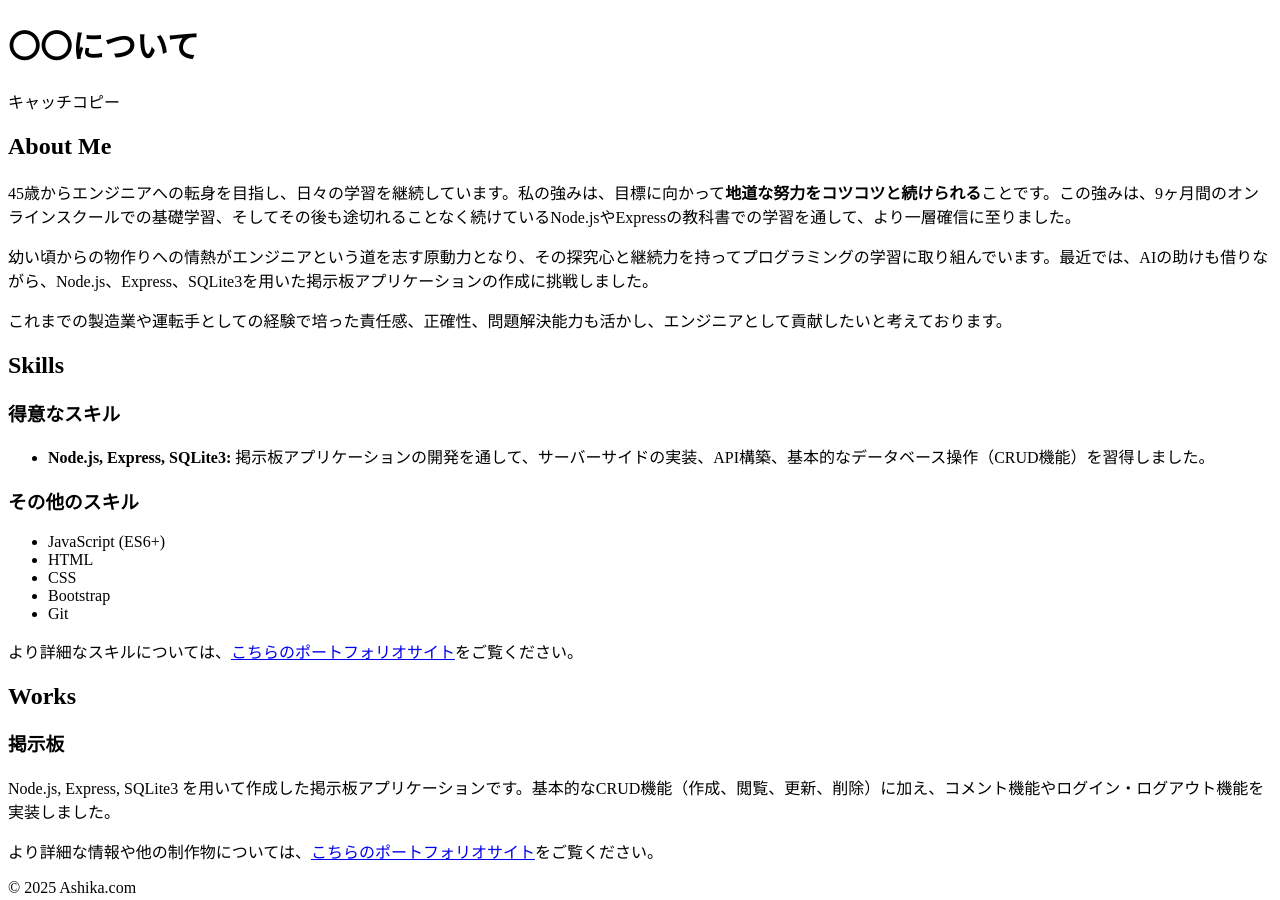
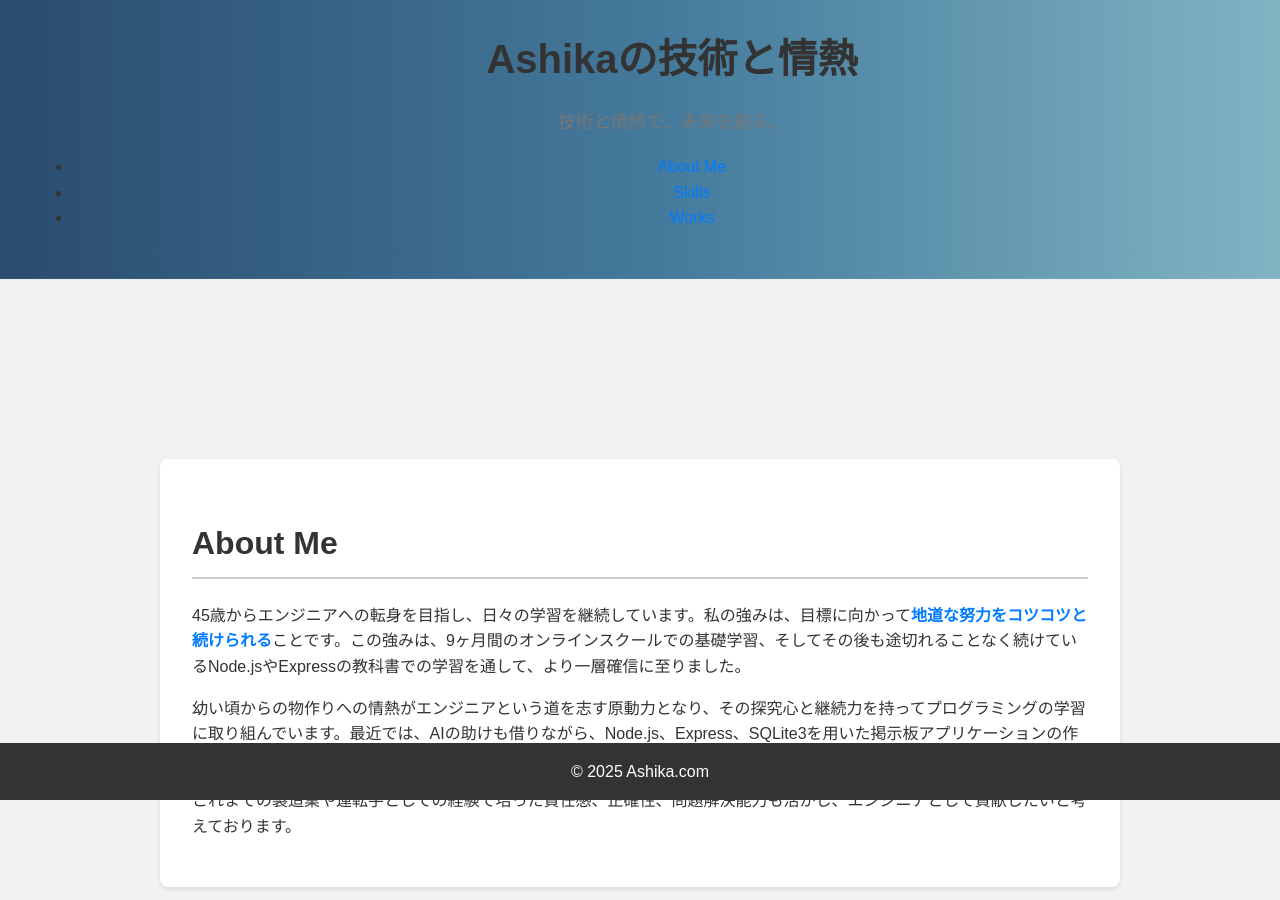
Before and after one commit to Ashika-18/my_lp, a plain HTML site: page index.html in a window 1280 px wide. Shown: the top 900 px of the page. Drawn offline with Linux system fonts and the light colour scheme.

Commit message:
headerアニメーション完成

```diff
--- a/index.html
+++ b/index.html
@@ -4,13 +4,20 @@
 <head>
     <meta charset="UTF-8">
     <meta name="viewport" content="width=device-width, initial-scale=1.0">
-    <title>ランディングページ</title>
+    <title>Ashikaのランディングページ</title>
     <link rel="stylesheet" href="style.css">
 </head>
 <body>
     <header>
-        <h1>〇〇について</h1>
-        <p>キャッチコピー</p>
+        <h1>Ashikaの技術と情熱</h1>
+        <p>技術と情熱で、未来を創る。</p>
+        <nav>
+            <ul>
+                <li><a href="#about">About Me</a></li>
+                <li><a href="#skills">Skills</a></li>
+                <li><a href="#works">Works</a></li>
+            </ul>
+        </nav>
     </header>
 
     <main class="container py-5">
@@ -53,9 +60,8 @@
     </main>
 
     <footer>
-        <p>&copy; 2025 Ashika.com</p>
+        <p >&copy; 2025 Ashika.com</p>
     </footer>
-
     <script src="javascript.js"></script>
 </body>
 </html>
--- a/javascript.js
+++ b/javascript.js
@@ -0,0 +1,29 @@
+document.addEventListener('DOMContentLoaded', function() {
+    //headerアニメーション
+    const header = document.querySelector('header');
+
+    window.addEventListener('scroll', function() {
+        if (window.scrollY > 50) { // 少しスクロールしたらクラスを追加
+            header.classList.add('scrolled-header');
+        } else {
+            header.classList.remove('scrolled-header');
+        }
+    });
+
+    //navアニメーション
+    const navLinks = document.querySelectorAll('a[href^="#"]');
+
+    navLinks.forEach(link => {
+        link.addEventListener('click', function(e) {
+            e.preventDefault();
+
+            const targetId = this.getAttribute('href');
+            const targetElement = document.querySelector(targetId);
+
+            if (targetElement) {
+                targetElement.scrollIntoView({ behavior: 'smooth' });
+            }
+        });
+    });
+    console.log('JavaScriptファイルが読み込まれました!');
+});
--- a/style.css
+++ b/style.css
@@ -0,0 +1,135 @@
+body {
+    font-family: 'Arial', sans-serif;
+    margin: 0;
+    /*padding: 0;*/
+    padding-top: 311px;
+    background-color: #f3f2f2; /* 明るい背景色 */
+    color: #333; /* 濃いめの文字色 */
+    line-height: 1.6;
+    /* パターン */
+}
+main {
+    padding-top: 0; /* ヘッダーの高さに合わせて調整 */
+    margin-top: -311px;
+}
+
+header {
+    /* 既存のスタイル */
+    color: #333;
+    padding: 0 2rem 2rem 2rem;
+    text-align: center;
+    border-bottom: 1px solid #eee;
+    position: fixed; /* 上部に固定 */
+    top: 0;
+    left: 0;
+    width: 100%;
+    z-index: 100;
+    background-color: rgba(255, 255, 255, 0.95); /* 少し透明な白 */
+    /* 背景 */
+    background-image: linear-gradient(to right, #a8dadc, #457b9d, #1d3557, #457b9d, #a8dadc);
+    background-size: 300% 100%; /* 色数が増えたので少し広めに */
+    animation: gradientAnimation 10s infinite alternate;
+}
+
+/* header背景アニメーション */
+@keyframes gradientAnimation {
+    0% { background-position: 0% 50%; }
+    100% { background-position: 100% 50%; }
+}
+
+/* スクロールされたら背景色を少し濃くする */
+.scrolled-header {
+    border-bottom: 1px solid #ccc;
+    /* スクロール時も格子模様を表示 */
+    background-image: linear-gradient(to right, transparent 99%, rgba(255, 0, 0, 0.8) 100%),
+                      linear-gradient(to bottom, transparent 99%, rgba(255, 0, 0, 0.8) 100%);
+    background-size: 20px 20px; /* 格子の間隔 */
+}
+
+
+header h1 {
+    font-size: 2.5rem;
+    margin-bottom: 0.5rem;
+}
+
+header p {
+    font-size: 1.1rem;
+    color: #777;
+}
+
+.container {
+    max-width: 960px;
+    margin: 0 auto;
+    padding: 2rem;
+    padding-top: calc(2rem + 100px); /* headerのpaddingとmainのpaddingを考慮 */
+    padding-bottom: 2rem;
+}
+
+.py-5 {
+    padding-top: calc(3rem + 100px);
+    padding-bottom: 3rem;
+}
+
+.mb-5 {
+    margin-bottom: 3rem;
+}
+
+section {
+    background-color: #fff;
+    padding: 2rem;
+    margin-bottom: 2rem;
+    border-radius: 8px;
+    box-shadow: 0 2px 4px rgba(0, 0, 0, 0.1);
+}
+
+section h2 {
+    font-size: 2rem;
+    color: #333;
+    margin-bottom: 1.5rem;
+    border-bottom: 2px solid #ccc;
+    padding-bottom: 0.5rem;
+}
+
+section h3 {
+    font-size: 1.5rem;
+    color: #555;
+    margin-top: 1.5rem;
+    margin-bottom: 1rem;
+}
+
+section ul {
+    list-style: none;
+    padding-left: 0;
+}
+
+section ul li {
+    padding: 0.5rem 0;
+}
+
+section strong {
+    font-weight: bold;
+    color: #007bff; /* アクセントカラー */
+}
+
+a {
+    color: #007bff;
+    text-decoration: none;
+}
+
+a:hover {
+    text-decoration: underline;
+}
+footer p {
+    margin-top: 0.5rem;
+    margin-bottom: 0.5rem;
+}
+
+footer {
+    background-color: #333;
+    color: #fff;
+    text-align: center;
+    padding: 0.5rem 0;
+    position: sticky; /* 必要に応じて */
+    bottom: 0; /* 必要に応じて */
+    width: 100%; /* 必要に応じて */
+}
```
